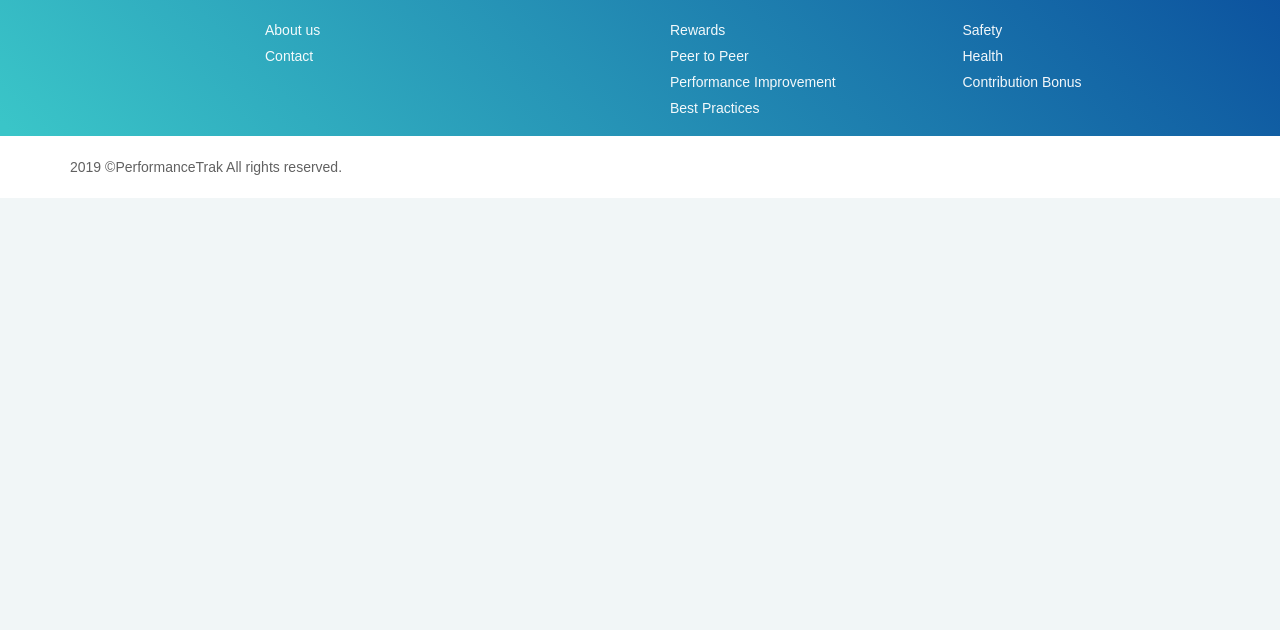
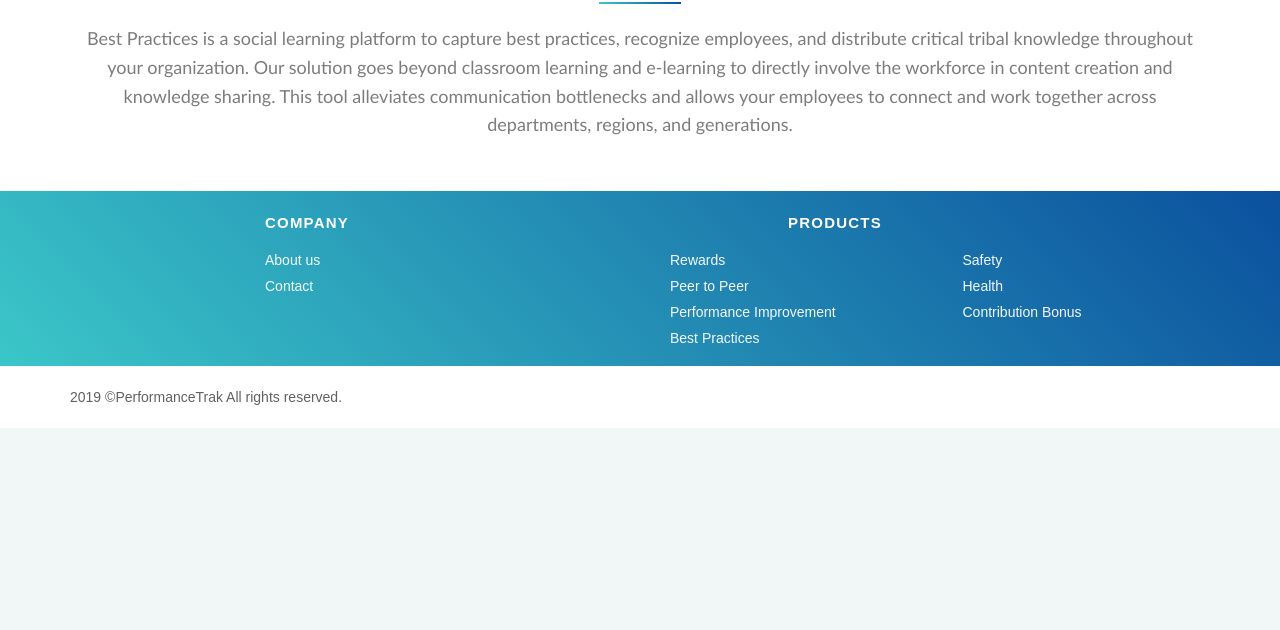
Before and after one commit to Schenz/PerformanceTrak, a Gatsby site in the folder web/: page /bestpractices in a window 1280 px wide. Shown: the part 170-800 px from the top of the page. Built offline with nearby package versions, Linux system fonts and the light colour scheme; Gatsby itself is replaced by a stand-in of ours.

Commit message:
add best practices content

```diff
--- a/web/src/pages/bestpractices.js
+++ b/web/src/pages/bestpractices.js
@@ -1,14 +1,31 @@
 import React from "react"
-import { Link } from "gatsby"
 
 import Layout from "../components/layout"
 import SEO from "../components/seo"
 
 const BestPractices = () => (
-  <Layout>
-    <SEO title="Best Practices" />
-    <Link to="/">Go back to the homepage</Link>
-  </Layout>
+    <Layout>
+        <SEO title="Best Practices" />
+        <section className="section overfree">
+            <div className="container">
+                <div className="section-title text-center">
+                    <h3>Best Practices</h3>
+                    <hr />
+                    <p className="lead">
+                        Best Practices is a social learning platform to capture
+                        best practices, recognize employees, and distribute
+                        critical tribal knowledge throughout your organization.
+                        Our solution goes beyond classroom learning and
+                        e-learning to directly involve the workforce in content
+                        creation and knowledge sharing. This tool alleviates
+                        communication bottlenecks and allows your employees to
+                        connect and work together across departments, regions,
+                        and generations.
+                    </p>
+                </div>
+            </div>
+        </section>
+    </Layout>
 )
 
 export default BestPractices
```
